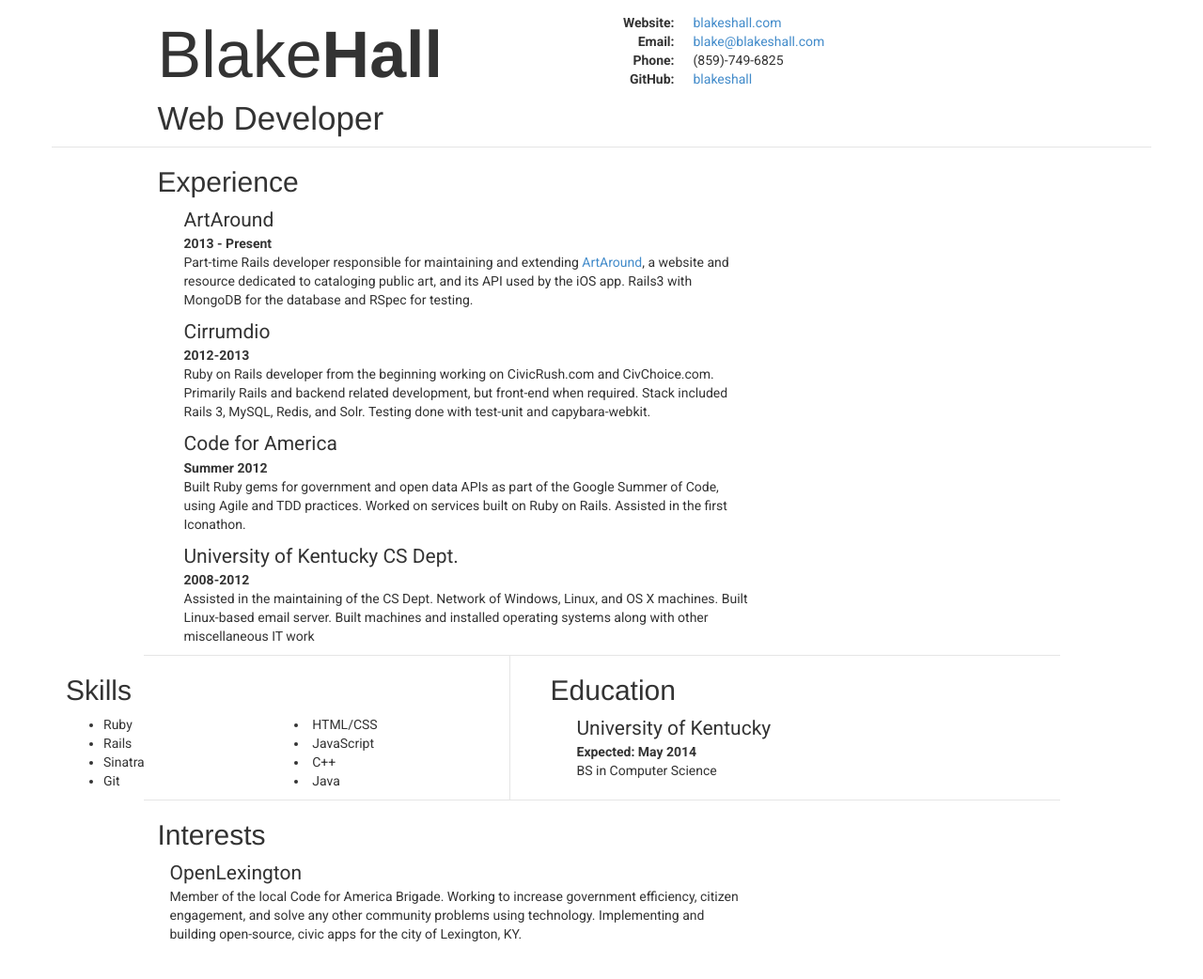
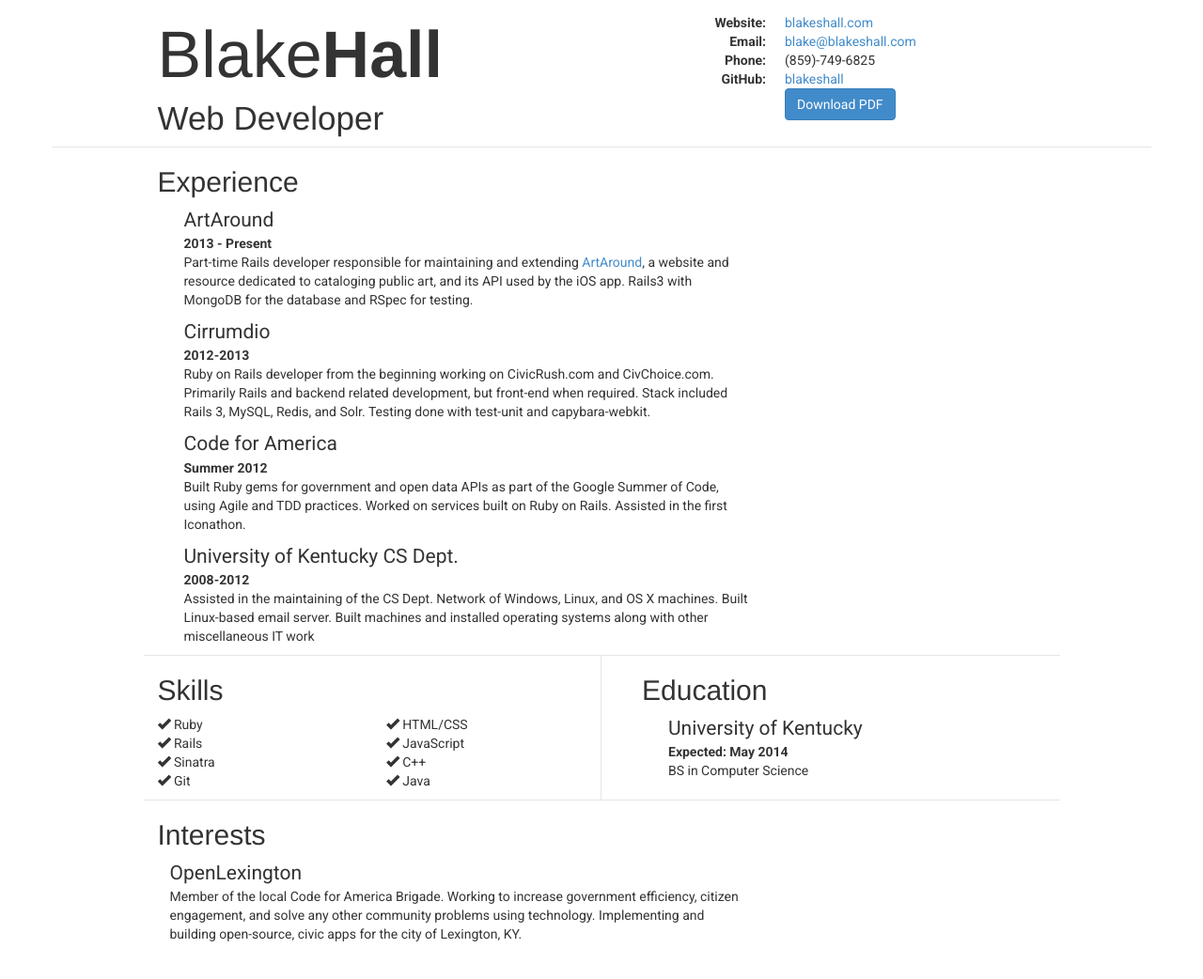
Before and after one commit to blakeshall/blakeshall.github.com, a plain HTML site: page resume.html in a window 1280 px wide. Shown: the whole page at 94% size. Drawn offline with Linux system fonts and the light colour scheme.

Commit message:
More resume print view stuff

```diff
--- a/resume.html
+++ b/resume.html
@@ -10,10 +10,9 @@
   </head>
   <body>
     <div class="container">
-
       <div class="row border-bottom">
         <div class="hidden-print">
-          <div class="col-md-4 col-md-offset-1">
+          <div class="col-md-5 col-md-offset-1">
             <h1 class="name"><span>Blake</span><strong>Hall</strong></h1>
             <h4 class="title">Web Developer</h4>
           </div>
@@ -27,6 +26,7 @@
               <dd>(859)-749-6825</dd>
               <dt>GitHub:</dt>
               <dd><a href="http://www.github.com/blakeshall">blakeshall</a></dd>
+              <dt></dt><dd><a href="resume.pdf" title="blake_hall_resume.pdf" class="btn btn-primary">Download PDF</a></dd>
             </dl>
           </div>
         </div>
@@ -111,23 +111,23 @@
       </div>
 
       <div class="row">
-        <div class="col-xs-5 col-xs-offset-1 border-right">
+        <div class="col-xs-5 col-md-offset-1 border-right">
           <h2>Skills</h2>
           <div class="row">
             <div class="col-xs-6">
-              <ul class="unstyled">
-                <li><i class="icon-check"></i> Ruby</li>
-                <li><i class="icon-check"></i> Rails</li>
-                <li><i class="icon-check"></i> Sinatra</li>
-                <li><i class="icon-check"></i> Git</li>
+              <ul class="list-unstyled">
+                <li><i class="glyphicon glyphicon-ok"></i> Ruby</li>
+                <li><i class="glyphicon glyphicon-ok"></i> Rails</li>
+                <li><i class="glyphicon glyphicon-ok"></i> Sinatra</li>
+                <li><i class="glyphicon glyphicon-ok"></i> Git</li>
               </ul>
             </div>
-            <div class="col-xs-6"
-              <ul class="unstyled">
-                <li><i class="icon-check"></i> HTML/CSS</li>
-                <li><i class="icon-check"></i> JavaScript</li>
-                <li><i class="icon-check"></i> C++</li>
-                <li><i class="icon-check"></i> Java</li>
+            <div class="col-xs-6">
+              <ul class="list-unstyled">
+                <li><i class="glyphicon glyphicon-ok"></i> HTML/CSS</li>
+                <li><i class="glyphicon glyphicon-ok"></i> JavaScript</li>
+                <li><i class="glyphicon glyphicon-ok"></i> C++</li>
+                <li><i class="glyphicon glyphicon-ok"></i> Java</li>
               </ul>
             </div>
           </div>
```
Also changed, not shown: 1 other file.
